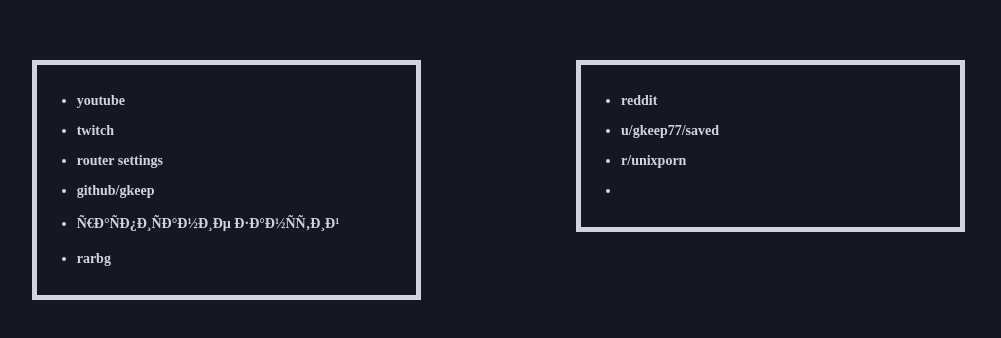
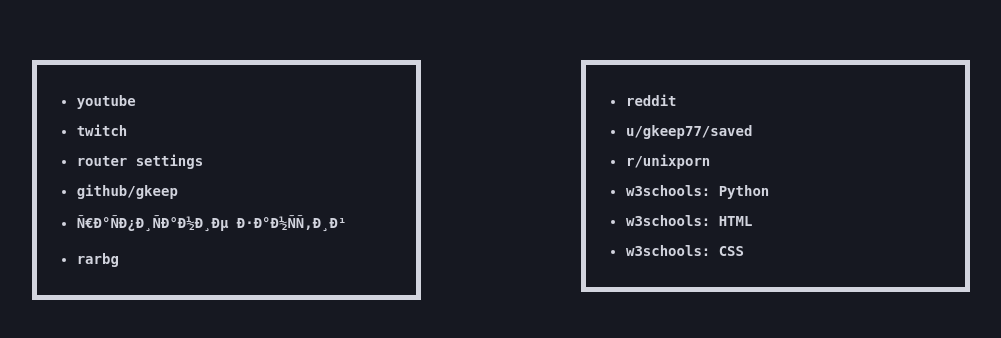
Before and after one commit to gkeep/dotfiles, a plain HTML site: page startpage/startpage.html in a window 1280 px wide. Shown: the part 170-508 px from the top of the page, without its empty margins (128-1129 px from the left). Drawn offline with Linux system fonts and the light colour scheme.

Commit message:
Updated all configs and startpage

```diff
--- a/startpage/startpage.html
+++ b/startpage/startpage.html
@@ -1,12 +1,12 @@
 <!DOCTYPE html>
 <html>
 <head>
-    <link rel="stylesheet" href="css.css">
+    <link rel="stylesheet" href="style.css">
     <title>gkeep's custom startpage</title>
 </head>
 <body>
 	<div class="flex search-container">
-        <div class="flex">
+        	<div class="flex">
 			<form class="flex" action="https://duckduckgo.com/">
                 <input class="search" type="search" name="q">
 			</form>
@@ -18,7 +18,7 @@
             <li><p><a href="https://www.twitch.tv/directory/following/live">twitch</a></p></li>
             <li><p><a href="http://192.168.31.1/cgi-bin/luci/web">router settings</a></p></li>
             <li><p><a href="https://github.com/gkeep">github/gkeep</a></p></li>
-	        <li><p><a href="http://pkgh.edu.ru/obuchenie/shedule-of-classes.html"><meta http-equiv="content-type" content="text/html;charset=utf-8"/>расписание занятий</a></p></li>
+	    <li><p><a href="http://pkgh.edu.ru/obuchenie/shedule-of-classes.html"><meta http-equiv="content-type" content="text/html;charset=utf-8"/>расписание занятий</a></p></li>
             <li><p><a href="https://rarbgmirror.xyz/torrents.php">rarbg</a></p></li>
         </ul>
     </div>
@@ -27,8 +27,10 @@
             <li><p><a href="https://www.reddit.com">reddit</a></p></li>
             <li><p><a href="https://www.reddit.com/user/GKeeP77/saved/">u/gkeep77/saved</a></p></li>
             <li><p><a href="https://www.reddit.com/r/unixporn/">r/unixporn</a></p></li>
-            <li><p><a href=""></a></p></li>
-        </ul>
+            <li><p><a href="https://www.w3schools.com/python/default.asp">w3schools: Python</a></p></li>
+            <li><p><a href="https://www.w3schools.com/html/default.asp">w3schools: HTML</a></p></li>
+            <li><p><a href="https://www.w3schools.com/css/default.asp">w3schools: CSS</a></p></li>
+	</ul>
     </div>
 </body>
 </html>
--- a/startpage/css.css
+++ b/startpage/style.css
@@ -1,6 +1,6 @@
 body {
     background-color: #161821;
-    font-family: DejaVuSansMono Nerd Font;
+    font-family: DejaVu Sans Mono;
     font-size: 14px;
 }
 .flex {
```
Also changed, not shown: startpage/scrotwithstartpage.png, 5 other files.
